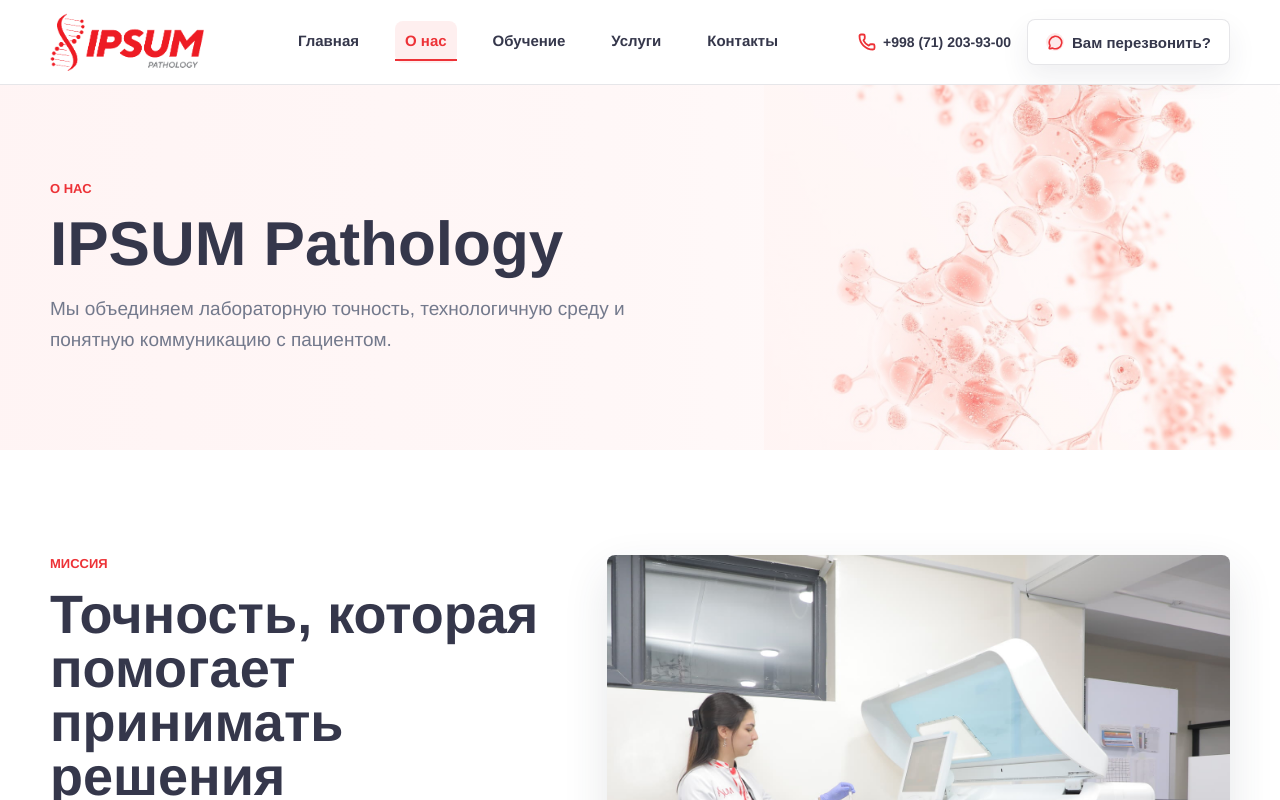
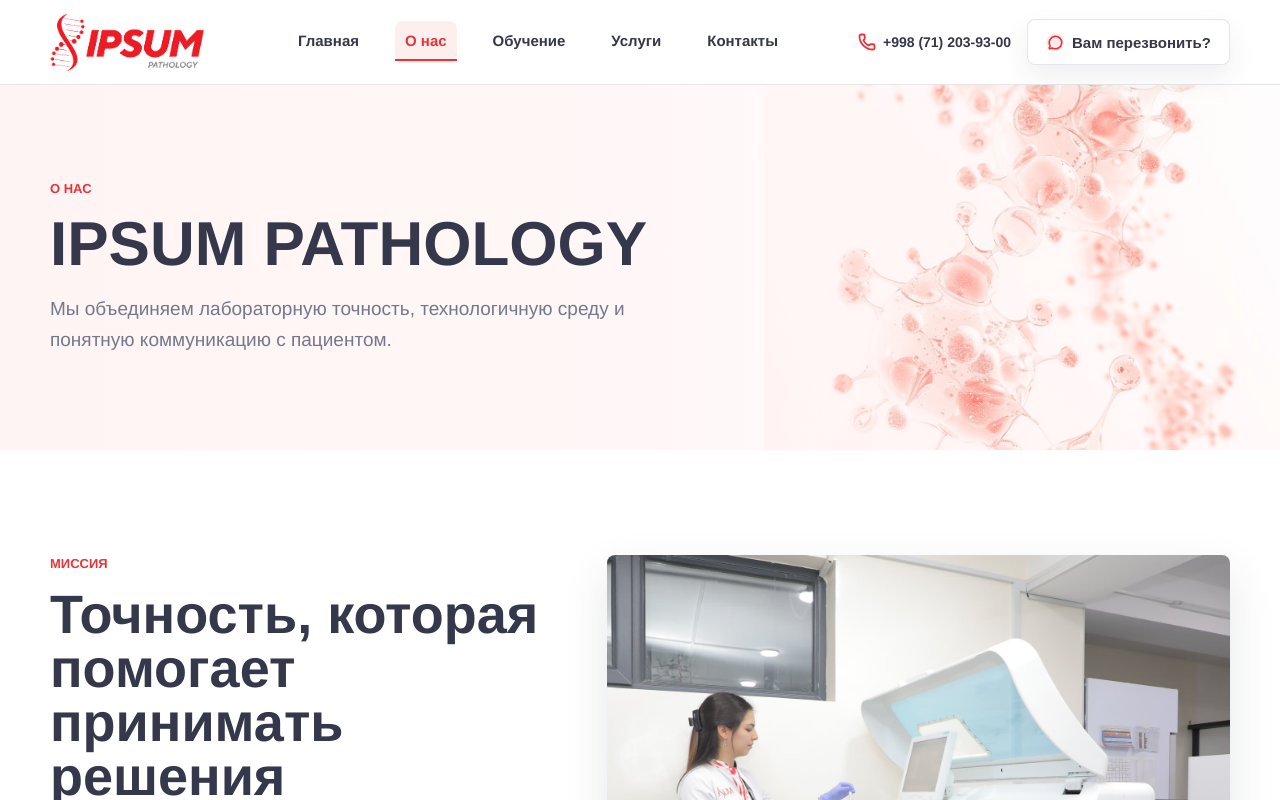
Before and after one commit to Husniddin-web/ipsum, a Next.js app: page /about in a window 1280 px wide. Shown: the top 800 px of the page. Built offline with nearby package versions, Linux system fonts and the light colour scheme; no server answers.

Commit message:
fix: uppercase IPSUM PATHOLOGY in About and Contact page titles

```diff
--- a/src/app/about/page.tsx
+++ b/src/app/about/page.tsx
@@ -61,7 +61,7 @@
     <PageShell
       eyebrow="О нас"
       text="Мы объединяем лабораторную точность, технологичную среду и понятную коммуникацию с пациентом."
-      title="IPSUM Pathology"
+      title="IPSUM PATHOLOGY"
     >
       <section className="section about-story-section">
         <div className="container about-story-grid">
--- a/src/app/contact/page.tsx
+++ b/src/app/contact/page.tsx
@@ -65,7 +65,7 @@
       eyebrow="Контакты"
       heroVariant="contact"
       text="Запишитесь на анализ, уточните услугу или задайте вопрос администратору."
-      title="Свяжитесь с IPSUM Pathology"
+      title="Свяжитесь с IPSUM PATHOLOGY"
     >
       <section className="section contact-page-section">
         <div className="container contact-stack">
```
